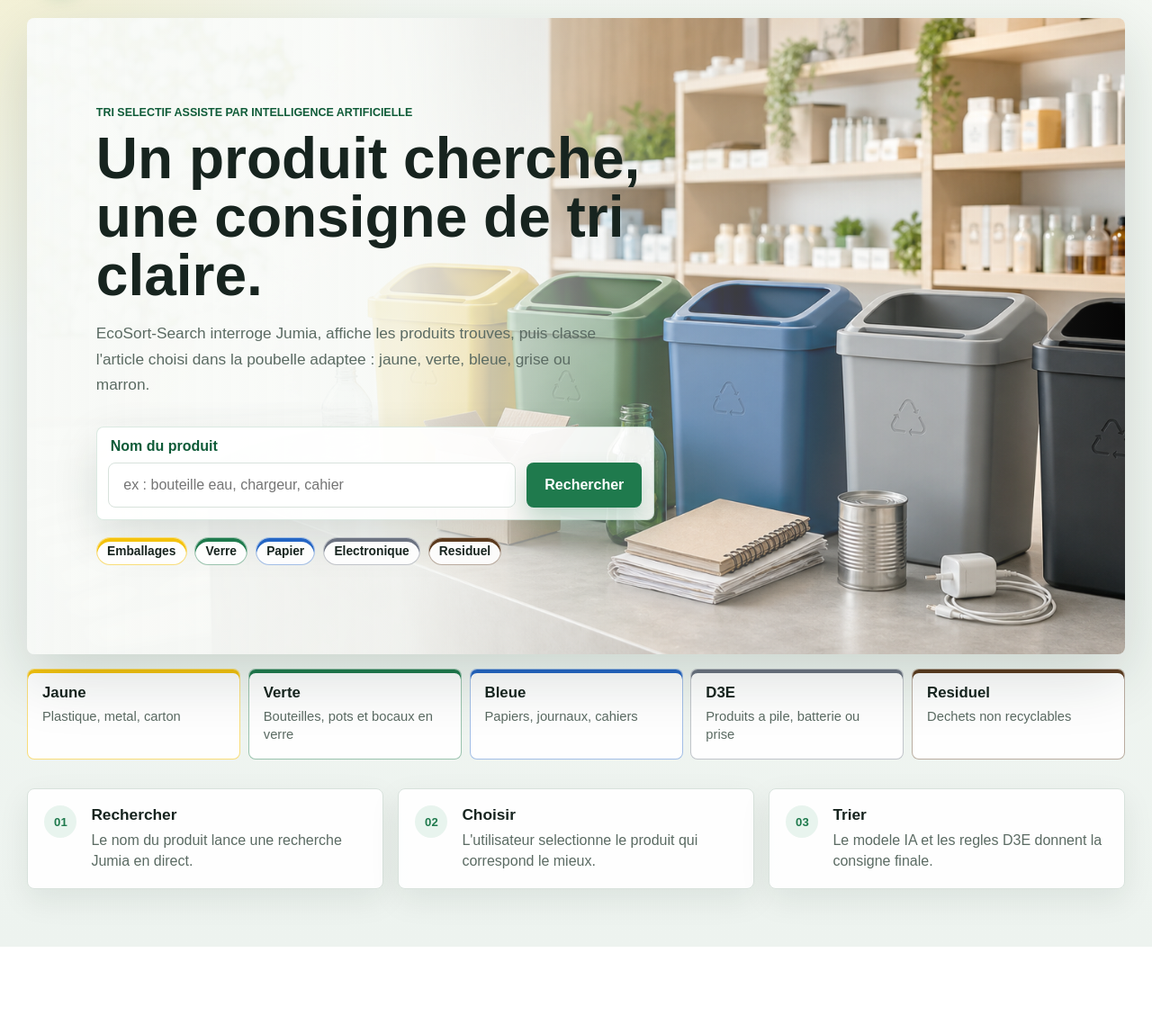
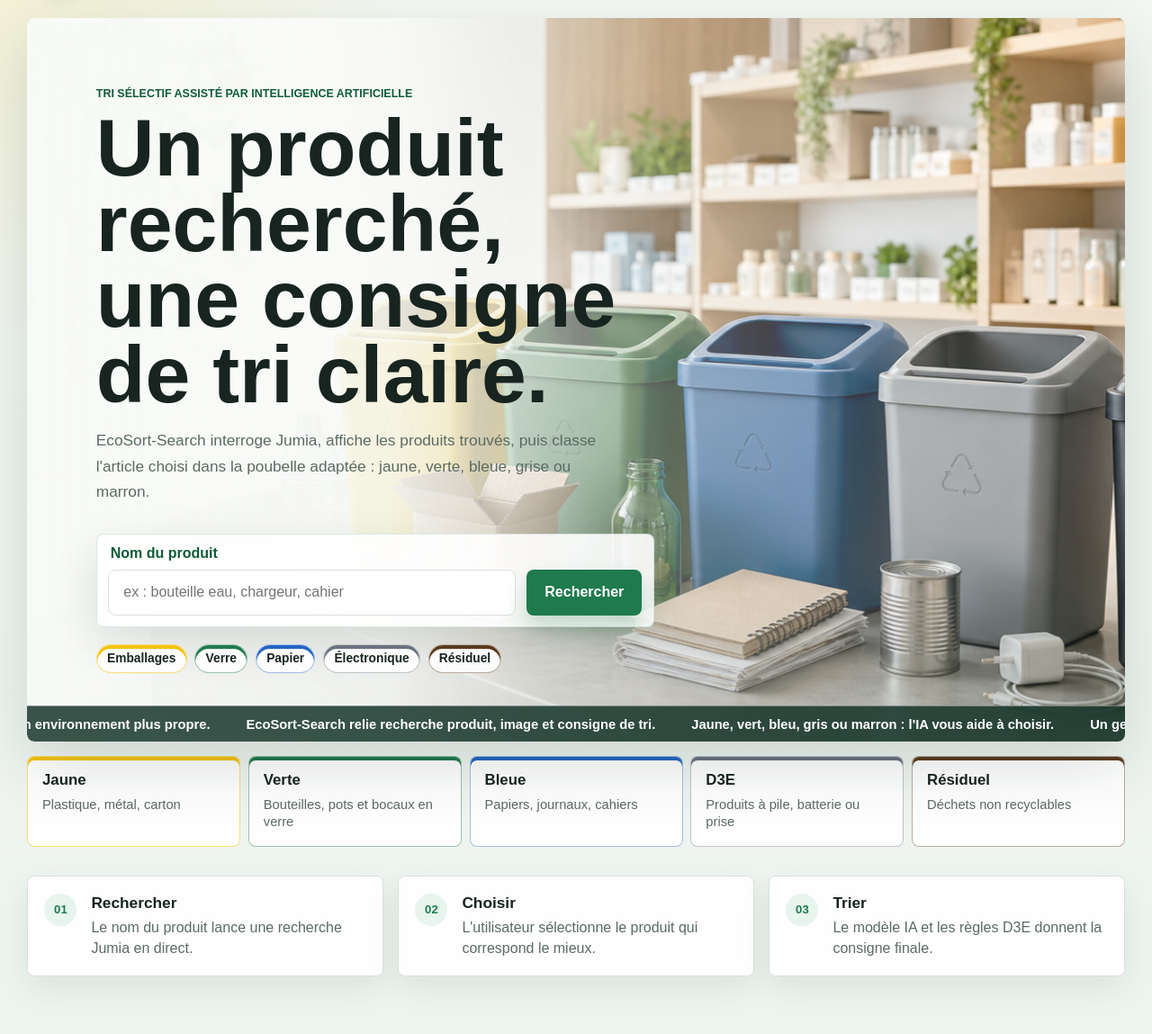
Before and after one commit to hansmano/projet_ecosort_search, a Flask app: page / in a window 1280 px wide. Shown: the part 66-1215 px from the top of the page at 90% size. Before the commit the page ends 1118 px from the top, so only its background shows below. Run offline with Flask 3, Linux system fonts and the light colour scheme.

Commit message:
Ajoute un hero anime et corrige les textes UI

```diff
--- a/static/css/style.css
+++ b/static/css/style.css
@@ -123,10 +123,61 @@ a {
   padding: clamp(2rem, 6vw, 5rem);
   overflow: hidden;
   border-radius: 8px;
+  background: #f4f8f3;
+  box-shadow: var(--shadow);
+}
+
+.hero::after {
+  content: "";
+  position: absolute;
+  inset: 0;
+  z-index: 0;
   background:
-    linear-gradient(90deg, rgba(248, 250, 247, 0.96) 0%, rgba(248, 250, 247, 0.88) 34%, rgba(248, 250, 247, 0.28) 58%, rgba(248, 250, 247, 0.02) 100%),
-    url("../images/ecosort-hero.png") center / cover no-repeat;
-  box-shadow: var(--shadow);
+    linear-gradient(90deg, rgba(248, 250, 247, 0.98) 0%, rgba(248, 250, 247, 0.9) 33%, rgba(248, 250, 247, 0.34) 59%, rgba(248, 250, 247, 0.04) 100%),
+    linear-gradient(180deg, transparent 72%, rgba(15, 47, 36, 0.22) 100%);
+  pointer-events: none;
+}
+
+.hero-bg {
+  position: absolute;
+  inset: 0;
+  z-index: 0;
+  background-position: center;
+  background-size: cover;
+  opacity: 0;
+  transform: scale(1.02);
+  animation: heroFade 24s infinite;
+}
+
+.hero-bg.bg-one {
+  background-image: url("../images/ecosort-hero.png");
+}
+
+.hero-bg.bg-two {
+  background-image: url("../images/ecosort-hero-ai.png");
+  animation-delay: 8s;
+}
+
+.hero-bg.bg-three {
+  background-image: url("../images/ecosort-hero-civic.png");
+  animation-delay: 16s;
+}
+
+@keyframes heroFade {
+  0%,
+  8% {
+    opacity: 0;
+  }
+
+  14%,
+  34% {
+    opacity: 1;
+  }
+
+  42%,
+  100% {
+    opacity: 0;
+  }
 }
 
 .hero-content,
@@ -158,8 +209,8 @@ span {
 
 h1 {
   margin: 0;
-  font-size: clamp(2.35rem, 5vw, 5rem);
-  line-height: 1.02;
+  font-size: clamp(3rem, 7vw, 6.9rem);
+  line-height: 0.94;
 }
 
 .lead {
@@ -232,6 +283,43 @@ button:hover {
 
 .hero-tags {
   margin-top: 1.2rem;
+}
+
+.ticker {
+  position: absolute;
+  right: 0;
+  bottom: 0;
+  left: 0;
+  z-index: 2;
+  overflow: hidden;
+  border-top: 1px solid rgba(255, 255, 255, 0.36);
+  background: rgba(15, 47, 36, 0.82);
+  color: white;
+  backdrop-filter: blur(10px);
+}
+
+.ticker-track {
+  display: flex;
+  width: max-content;
+  gap: 2.5rem;
+  padding: 0.72rem 1rem;
+  animation: tickerScroll 30s linear infinite;
+}
+
+.ticker-track span {
+  white-space: nowrap;
+  font-size: 0.92rem;
+  font-weight: 800;
+}
+
+@keyframes tickerScroll {
+  from {
+    transform: translateX(0);
+  }
+
+  to {
+    transform: translateX(-50%);
+  }
 }
 
 .tag {
@@ -547,9 +635,13 @@ dd {
 
   .hero {
     min-height: auto;
+    padding-bottom: 4rem;
+  }
+
+  .hero::after {
     background:
-      linear-gradient(180deg, rgba(248, 250, 247, 0.98) 0%, rgba(248, 250, 247, 0.9) 58%, rgba(248, 250, 247, 0.28) 100%),
-      url("../images/ecosort-hero.png") center / cover no-repeat;
+      linear-gradient(180deg, rgba(248, 250, 247, 0.98) 0%, rgba(248, 250, 247, 0.9) 52%, rgba(248, 250, 247, 0.36) 100%),
+      linear-gradient(180deg, transparent 68%, rgba(15, 47, 36, 0.24) 100%);
   }
 
   .workflow {
@@ -579,6 +671,16 @@ dd {
 
   .hero {
     padding: 1.25rem;
+    padding-bottom: 4rem;
+  }
+
+  h1 {
+    font-size: clamp(2.55rem, 14vw, 4.4rem);
+  }
+
+  .ticker-track {
+    gap: 1.5rem;
+    animation-duration: 24s;
   }
 
   .search-form {
--- a/templates/index.html
+++ b/templates/index.html
@@ -4,12 +4,15 @@
 
 {% block content %}
 <section class="hero">
+  <div class="hero-bg bg-one" aria-hidden="true"></div>
+  <div class="hero-bg bg-two" aria-hidden="true"></div>
+  <div class="hero-bg bg-three" aria-hidden="true"></div>
   <div class="hero-content">
-    <p class="eyebrow">Tri selectif assiste par intelligence artificielle</p>
-    <h1>Un produit cherche, une consigne de tri claire.</h1>
+    <p class="eyebrow">Tri sélectif assisté par intelligence artificielle</p>
+    <h1>Un produit recherché, une consigne de tri claire.</h1>
     <p class="lead">
-      EcoSort-Search interroge Jumia, affiche les produits trouves, puis classe
-      l'article choisi dans la poubelle adaptee : jaune, verte, bleue, grise ou marron.
+      EcoSort-Search interroge Jumia, affiche les produits trouvés, puis classe
+      l'article choisi dans la poubelle adaptée : jaune, verte, bleue, grise ou marron.
     </p>
 
     <form class="search-form" action="{{ url_for('search') }}" method="post">
@@ -31,8 +34,19 @@
       <span class="tag yellow">Emballages</span>
       <span class="tag green">Verre</span>
       <span class="tag blue">Papier</span>
-      <span class="tag gray">Electronique</span>
-      <span class="tag brown">Residuel</span>
+      <span class="tag gray">Électronique</span>
+      <span class="tag brown">Résiduel</span>
+    </div>
+  </div>
+
+  <div class="ticker" aria-label="Message de sensibilisation">
+    <div class="ticker-track">
+      <span>Chaque produit bien trié rapproche la ville d'un environnement plus propre.</span>
+      <span>EcoSort-Search relie recherche produit, image et consigne de tri.</span>
+      <span>Jaune, vert, bleu, gris ou marron : l'IA vous aide à choisir.</span>
+      <span>Un geste simple, une poubelle adaptée, moins de déchets mal orientés.</span>
+      <span>Chaque produit bien trié rapproche la ville d'un environnement plus propre.</span>
+      <span>EcoSort-Search relie recherche produit, image et consigne de tri.</span>
     </div>
   </div>
 </section>
@@ -40,7 +54,7 @@
 <section class="bin-strip" aria-label="Categories officielles">
   <article class="bin-card yellow">
     <strong>Jaune</strong>
-    <span>Plastique, metal, carton</span>
+    <span>Plastique, métal, carton</span>
   </article>
   <article class="bin-card green">
     <strong>Verte</strong>
@@ -52,11 +66,11 @@
   </article>
   <article class="bin-card gray">
     <strong>D3E</strong>
-    <span>Produits a pile, batterie ou prise</span>
+    <span>Produits à pile, batterie ou prise</span>
   </article>
   <article class="bin-card brown">
-    <strong>Residuel</strong>
-    <span>Dechets non recyclables</span>
+    <strong>Résiduel</strong>
+    <span>Déchets non recyclables</span>
   </article>
 </section>
 
@@ -72,14 +86,14 @@
     <strong>02</strong>
     <div>
       <h2>Choisir</h2>
-      <p>L'utilisateur selectionne le produit qui correspond le mieux.</p>
+      <p>L'utilisateur sélectionne le produit qui correspond le mieux.</p>
     </div>
   </article>
   <article>
     <strong>03</strong>
     <div>
       <h2>Trier</h2>
-      <p>Le modele IA et les regles D3E donnent la consigne finale.</p>
+      <p>Le modèle IA et les règles D3E donnent la consigne finale.</p>
     </div>
   </article>
 </section>
--- a/templates/results.html
+++ b/templates/results.html
@@ -4,9 +4,9 @@
 
 {% block content %}
 <section class="section-heading">
-  <p class="eyebrow">Resultats Jumia</p>
-  <h1>Selectionnez l'article qui ressemble le plus a votre produit.</h1>
-  <p class="lead">Recherche analysee : <strong>{{ query }}</strong>. Chaque carte peut etre envoyee au modele de tri.</p>
+  <p class="eyebrow">Résultats Jumia</p>
+  <h1>Sélectionnez l'article qui ressemble le plus à votre produit.</h1>
+  <p class="lead">Recherche analysée : <strong>{{ query }}</strong>. Chaque carte peut être envoyée au modèle de tri.</p>
 </section>
 
 {% if products %}
```
Also changed, not shown: templates/prediction.html (+4 -4 lines), static/images/ecosort-hero-ai.png (added), static/images/ecosort-hero-civic.png (added).
